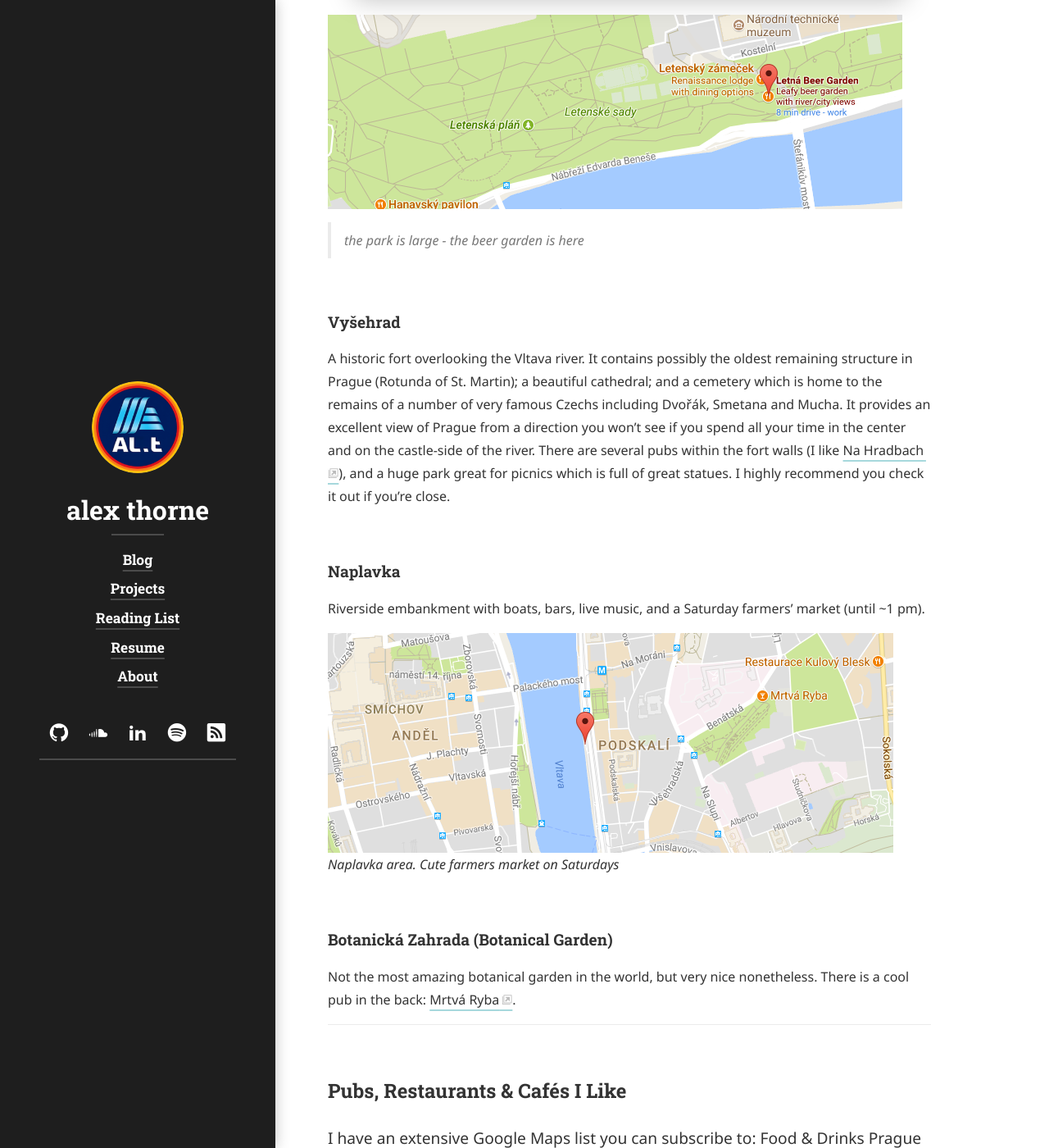
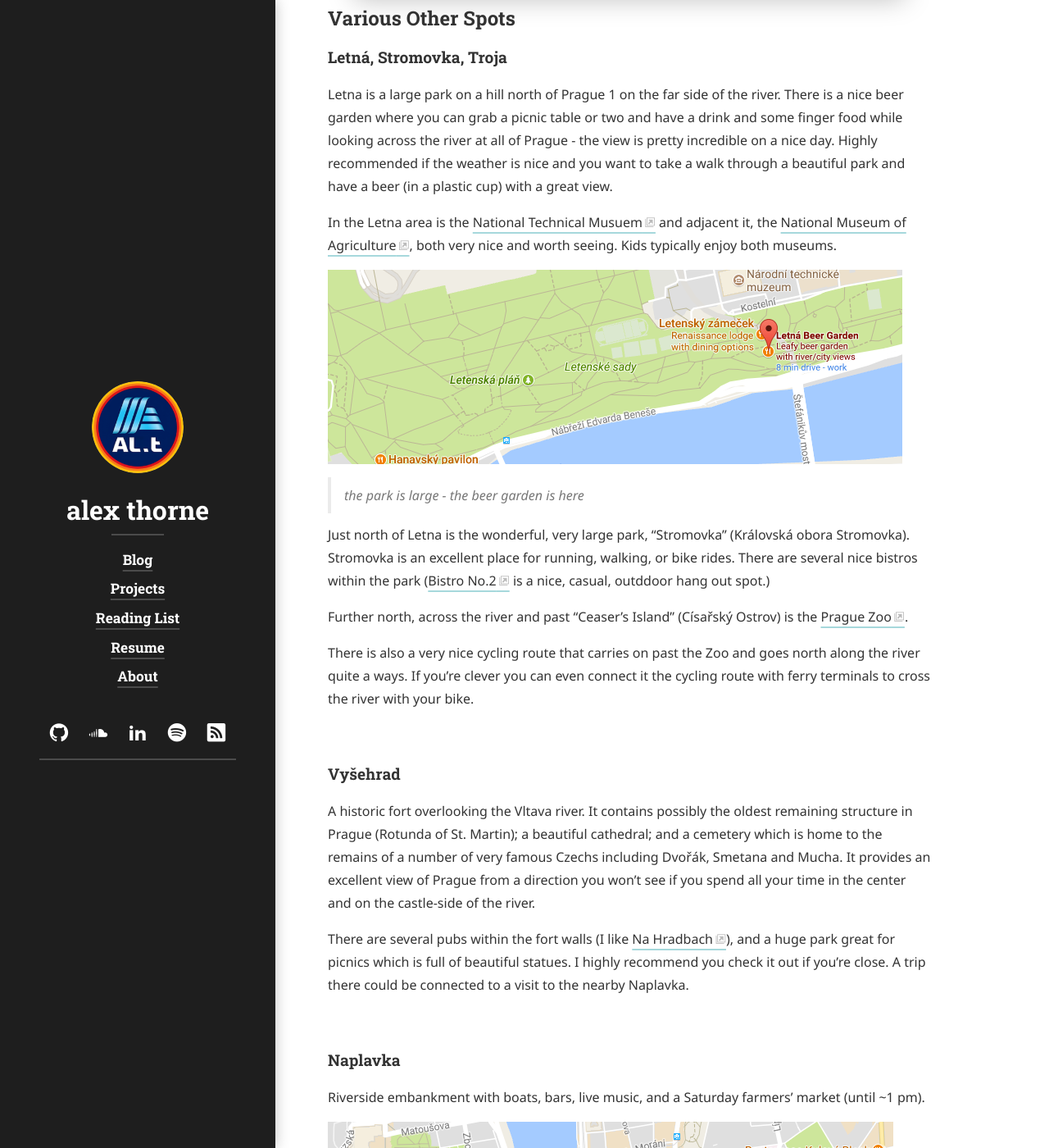
Before and after one commit to alex-thorne/blog, a Jekyll site: the page built from blog/_posts/2025-06-07-pragueguide.md, in a window 1280 px wide and 1400 px high, scrolled down 6453 px. Shown: the whole window at 82% size. Built offline with Jekyll 4.4.1, drawn with Linux system fonts in a browser that asks for light colours; cached includes are drawn as plain includes; nearby versions of some CDN libraries; some web fonts are replaced; library files that are not in the unit come from our copies; some of the changed text lies outside the part shown.

Commit message:
Proofreading and updates (Stromovka, Museums, Zooe, etc.)

```diff
--- a/blog/_posts/2025-06-07-pragueguide.md
+++ b/blog/_posts/2025-06-07-pragueguide.md
@@ -15,16 +15,12 @@ sitemap: false
 categories: [blog, travel]
 tags: [blog, travel]
 ---
-Enter a caption here...
+Prague castle from behind
 {:.figcaption}
 
-*this unordered seed list will be replaced by the toc
-{:toc}
-
-## Prague Recommendations / Info
+# Prague Recommendations / Info
 
 For years I've been gradually updating an email that I modify and resend to friends and family when they ask for recommendations when visiting Prague. I'm posting it here now for easier sharing.
-
 The list is highly opinionated and by absolutely no means comprehensive or even very well informed. Maybe one day it will be slightly more informative. Maybe not.
 
 ## Getting around in Prague
@@ -37,6 +33,7 @@ Public transit in Prague is extremely efficient: you can cross the city in under
 - **App for tickets:** [PID Lítačka](https://app.pidlitacka.cz/). Don't forget to "activate" your purchased tickets when you actually need to use them!
 - **Google Maps:** Works very well for route planning within the city.
 - **[Mapy.cz](https://mapy.com/):** the best map option for the Czech Republic, especially for tourist trails.
+- **City Bikes** [Rekola](https://www.rekola.cz/en/) and [nextbike](https://www.nextbike.de/en/) are the primary options for short term bike rentals. I think it's a great way to get around Prague. Ride safely - use mapy.cz for the best bike routes.
 
 ### Ridesharing Apps & Taxis
 
@@ -44,11 +41,11 @@ Uber and Wolt operate in Prague and work reliably. They are typically cheaper th
 
 ---
 
-## Sightseeing & Highlights
+# Sightseeing & Highlights
 
 Grouped by area. Again, definitely **not** a comprehensive guide.
 
-### Malá Strana
+## Malá Strana
 
 Malá Strana (“Small Town”) is the historic district nestled between the river and the hills of the Prague Castle and Petřín.
 It's home to the Prague Castle (the seat of the Czech President and an active working facility), Strakova akademie (office of the Prime Minister), the Valdštejnský palác (Wallenstein Palace, home of the Czech Senate), and a host of international embassies and other political buildings of interest.
@@ -56,13 +53,15 @@ It's the birthplace of the [Czech National Revival](https://en.wikipedia.org/wik
 
 Here are some highlights:
 
-#### Senate Gardens
+### Senate Gardens & Stakov Academy Gardens
 
 You can enter the secluded [gardens of Wallenstein Palace](https://prague.eu/en/objevujte/wallenstein-garden-valdstejnska-zahrada/) without entry fee.
 The gardens are beautiful and feature free-roaming peacocks and a very unusual dripstone wall.
 In summertime there are often outdoor theatre and concert events in the gardens' amphitheatre (concerts are every Thursday in summer).
 
-#### Prague Castle
+The nearby Stakov Academy gardens ([Zahrada Strakovy akademie](https://cs.wikipedia.org/wiki/Zahrada_Strakovy_akademie)) are open to the public every Saturday from 10:00-18:00. The grounds and building have been recently renovated and are very beautiful.
+
+### Prague Castle
 
 The [**Prague Castle**](https://en.wikipedia.org/wiki/Prague_Castle) is huge and full of beautiful, interesting things to see (including the Toy Museum, Alchemists’ Tour, and Golden Lane.)
 Entrance is free, but there are a number of guided tours that can be taken.
@@ -71,6 +70,8 @@ You can visit the inside of the cathedral at certain times, for paid or free (li
 [Info and hours here](https://www.katedralasvatehovita.cz/)
 
 We typically take guests through the rear entrance via the northeast steps near Malostranská metro station for a “backwards” tour of the castle, exiting out to Nerudova street.
+
+The castle is beautiful at night. There is a great restaurant hidden away inside behind the cathedral, [Vikárka Restaurant](http://vikarkarestaurant.cz/), but it closes early. Otherwise, if you exit out the main gate, just across the square is  [Kuchyň](https://kuchyn.ambi.cz/en), which is fantastic restaurant with great terrace views.
 
 ![Stairs up to the back of the castle](/assets/img/blog/pragueguide/prazkyhrad_mapy@0,5x.png)
 *Stairs up to the back of the castle*
@@ -81,9 +82,9 @@ Less than 1km to the south of the Prague Castle is Petřín hill. Petřín is ho
 
 You can either [walk past the main Castle entrance](https://www.google.cz/maps/dir/Prague+Castle,+Prague+1/Strahov+Monastery,+Strahovsk%C3%A9+n%C3%A1dvo%C5%99%C3%AD+1%2F132,+118+00+Praha+1/@50.0887748,14.3956118,17z/data=!4m14!4m13!1m5!1m1!1s0x470b951e6c24b7c3:0x2acf3c88af12259f!2m2!1d14.3995792!2d50.0902163!1m5!1m1!1s0x470b936721e269bb:0xcf35623df3761af0!2m2!1d14.3892515!2d50.0861478!3e2?hl=en) at Hradčanské náměstí or up Nerudova to head to the Monastery and library, or you can [take the funicular](http://www.prague.net/funicular) up the south-eastern side of the hill up to the tower and observatory area.
 
-If you're up to it you can [climb the 300 steps](https://www.pragueexperience.com/places.asp?PlaceID=604) up the tower to get a 360-degree view of Prague (~$6 fee). We've done it once, it was cool. Probably wouldn't make my list of "must do in Prague."
+If you're up to it you can [climb the 300 steps](https://www.pragueexperience.com/places.asp?PlaceID=604) up the tower to get a 360-degree view of Prague (~$6 fee). We've done it once, it was cool. Probably wouldn't make my list of "must do in Prague," but it will give you a good panaroma and some exercise.
 
-If you like museums and interesting 'old' stuff, you should check out the [Strahovská Knihovna](https://www.strahovskyklaster.cz/en/strahov-library) (Strahov Library) (~$6 fee). It's well worth it. There is also the Basilica of the Assumption there, which is a very nice chapel.
+If you like museums you should check out the [Strahovská Knihovna](https://www.strahovskyklaster.cz/en/strahov-library) (Strahov Library) (~$6 fee). It's well worth it. They have a funky collection of various interesting and also bizarre objects from antiquity. There is also the Basilica of the Assumption there, a very nice chapel.
 
 If you're in that area, you can head to the [Strahov Monastery Brewery](https://www.klasterni-pivovar.cz/) for a beer and a meal. Get a reservation ahead if you're a big party, and ask to sit outside if the weather's nice.
 
@@ -117,8 +118,7 @@ The nearby [Jewish Museum](https://www.jewishmuseum.cz/en/info/visit/) is defini
 ### Václavské náměstí
 
 St. Wenceslas Square, Václavské náměstí, is the beautiful, historic, now packed and touristy, boulevard leading up to the National Museum.
-
-Václavské náměstí is a historic site -- a common gathering place of the Czech people during significant national events (*see image below*).
+Václavské náměstí is an important site of cultural and historical significance -- a common gathering place of the Czech people during significant national events (*see image below*).
 
 A visit to the National Museum is worth it just to see the inside of the building. If you do go, take the elevator to the top of the dome for a very cool city view.
 
@@ -128,19 +128,28 @@ A visit to the National Museum is worth it just to see the inside of the buildin
 
 ## Various Other Spots
 
-### Letná
+### Letná,  Stromovka, Troja
 
 Letna is a large park on a hill north of Prague 1 on the far side of the river. There is a nice beer garden where you can grab a picnic table or two and have a drink and some finger food while looking across the river at all of Prague - the view is pretty incredible on a nice day. Highly recommended if the weather is nice and you want to take a walk through a beautiful park and have a beer (in a plastic cup) with a great view.
 
+In the Letna area is the [National Technical Musuem](https://www.ntm.cz/en) and adjacent it, the [National Museum of Agriculture](https://www.nzm.cz/en), both very nice and worth seeing. Kids typically enjoy both museums.
+
 ![Location of the Letná beer garden](/assets/img/blog/pragueguide/letnamap.png)
 > *the park is large - the beer garden is here*
+
+Just north of Letna is the wonderful, very large park, "Stromovka" (Královská obora Stromovka). Stromovka is an excellent place for running, walking, or bike rides. There are several nice bistros within the park ([Bistro No.2](http://www.bistrono2.cz/) is a nice, casual, outddoor hang out spot.)
+
+Further north, across the river and past "Ceaser's Island" (Císařský Ostrov) is the [Prague Zoo](https://www.zoopraha.cz/).
+
+There is also a very nice cycling route that carries on past the Zoo and goes north along the river quite a ways. If you're clever you can even connect it the cycling route with ferry terminals to cross the river with your bike.
 
 ### Vyšehrad
 
 A historic fort overlooking the Vltava river.
 It contains possibly the oldest remaining structure in Prague (Rotunda of St. Martin); a beautiful cathedral; and a cemetery which is home to the remains of a number of very famous Czechs including Dvořák, Smetana and Mucha.
 It provides an excellent view of Prague from a direction you won't see if you spend all your time in the center and on the castle-side of the river.
-There are several pubs within the fort walls (I like [Na Hradbach](https://www.na-hradbach.cz/)), and a huge park great for picnics which is full of great statues. I highly recommend you check it out if you're close.
+
+There are several pubs within the fort walls (I like [Na Hradbach](https://www.na-hradbach.cz/)), and a huge park great for picnics which is full of beautiful statues. I highly recommend you check it out if you're close. A trip there could be connected to a visit to the nearby Naplavka.
 
 ### Naplavka
 
@@ -152,6 +161,9 @@ Riverside embankment with boats, bars, live music, and a Saturday farmers’ mar
 ### Botanická Zahrada (Botanical Garden)
 
 Not the most amazing botanical garden in the world, but very nice nonetheless. There is a cool pub in the back: [Mrtvá Ryba](https://www.facebook.com/Mrtv%C3%A1-ryba-187716801292837/).
+
+
+
 
 ---
 
```
